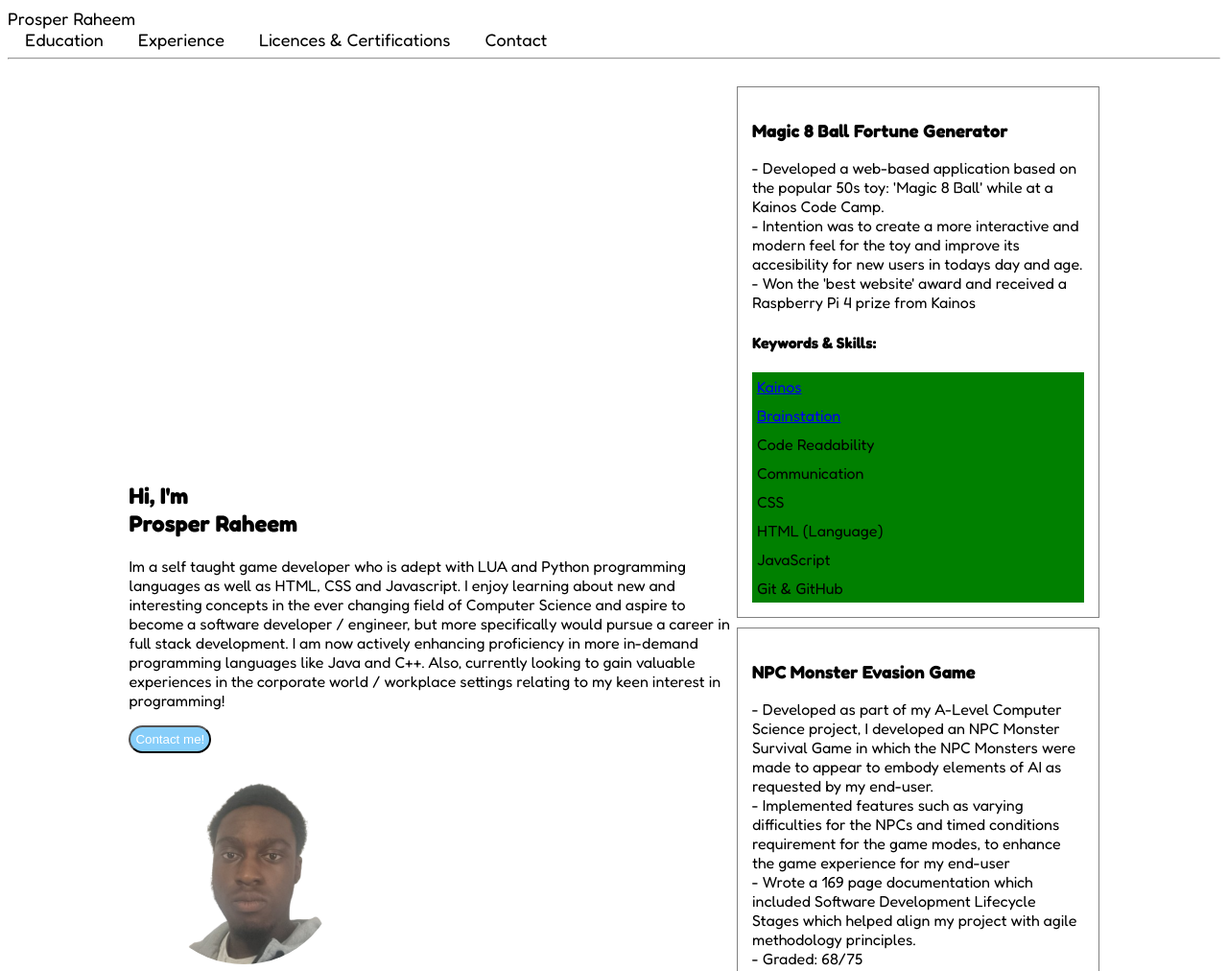
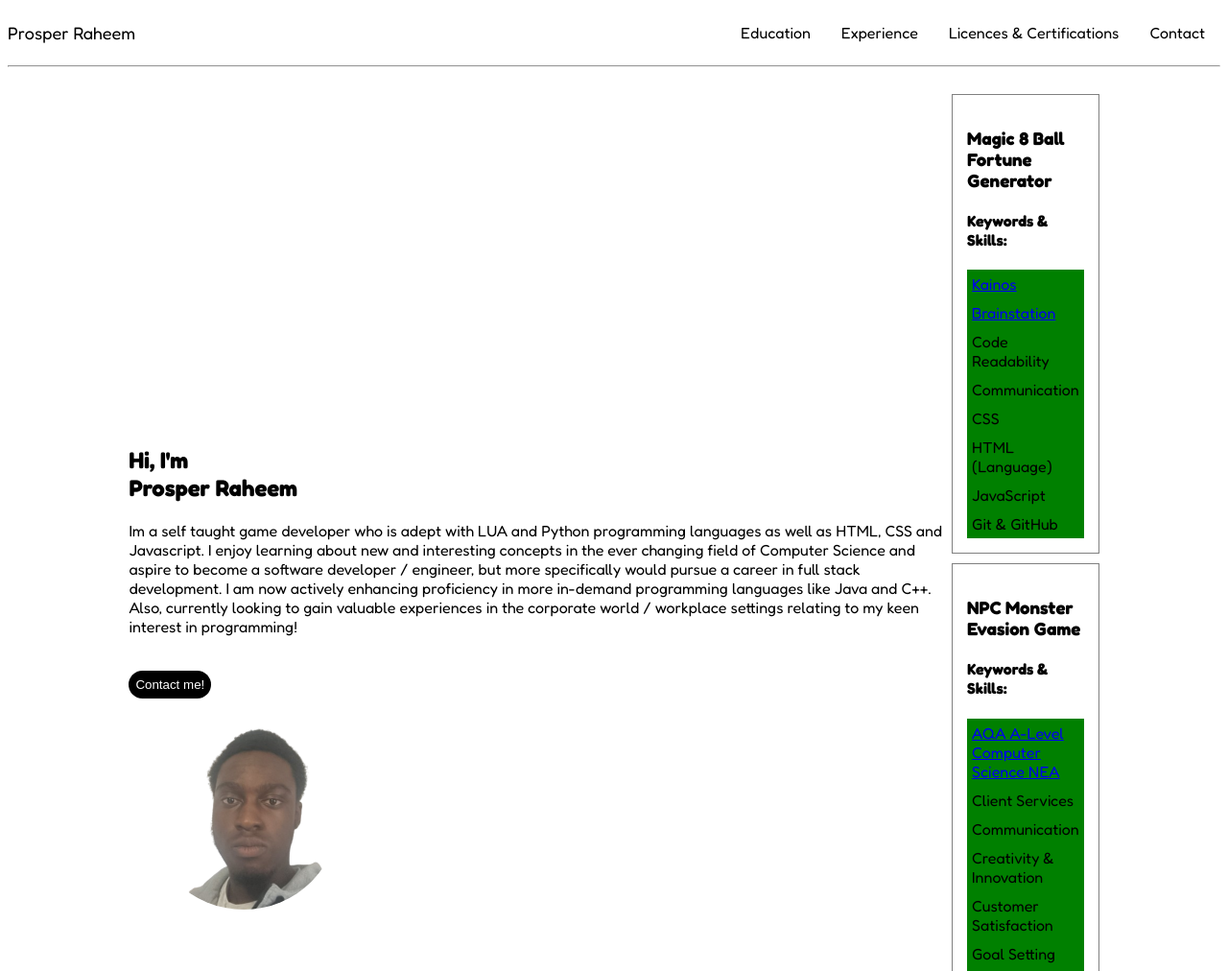
Before and after one commit to raheep06/my-profile, a plain HTML site: page index.html in a window 1280 px wide. Shown: the top 1012 px of the page at 96% size. Drawn offline with Linux system fonts and the light colour scheme.

Commit message:
SECOND prototype

```diff
--- a/index.html
+++ b/index.html
@@ -18,7 +18,8 @@
     <div class="sticky-bar">
         <nav class="title-bar">
             <div class="title">
-                Prosper Raheem
+                Prosper Raheem </div>
+                <menu>
                     <div class="top-menu">
                         <div class="top-menu-item">
                             Education
@@ -33,11 +34,10 @@
                             Contact
                         </div>
                     </div>
-            </div>
+                </menu>
         </nav>
 
         <hr>
-
     </div>
     <main>
         <div class="intro">
@@ -67,10 +67,7 @@
         <div class="cards">
             <div class="card">
                 <h3>Magic 8 Ball Fortune Generator</h3>
-                <p> - Developed a web-based application based on the popular 50s toy: 'Magic 8 Ball' while at a Kainos Code Camp. <br>
-                    - Intention was to create a more interactive and modern feel for the toy and improve its accesibility for new users
-                    in todays day and age. <br>
-                    - Won the 'best website' award and received a Raspberry Pi 4 prize from Kainos <br>
+                <p>
                 </p>
                 <h4>Keywords & Skills:</h4>
                 <div class="keywords-skills">
@@ -87,13 +84,7 @@
 
             <div class="card">
                 <h3>NPC Monster Evasion Game</h3>
-                <p> - Developed as part of my A-Level Computer Science project, I developed an NPC Monster Survival Game in
-                     which the NPC Monsters were made to appear to embody elements of AI as requested by my end-user. <br>
-                    - Implemented features such as varying difficulties for the NPCs and timed conditions requirement
-                     for the game modes, to enhance the game experience for my end-user <br>
-                    - Wrote a 169 page documentation which included Software Development Lifecycle Stages which helped align
-                    my project with agile methodology principles. <br>
-                    - Graded: 68/75
+                <p>
                 </p>
                 <h4>Keywords & Skills:</h4>
                 <div class="keywords-skills">
@@ -114,7 +105,4 @@
 </body>
 
 
-
-
-
 </html>
--- a/styling.css
+++ b/styling.css
@@ -1,5 +1,5 @@
 body {
-    font-family: 'Fredoka', 'Arial Narrow', Arial, sans-serif;
+    font-family: 'Fredoka', Haettenschweiler, 'Arial Narrow Bold', sans-serif
 }
 
 .title-bar {
@@ -34,7 +34,7 @@ body {
 
 main {
     padding-left: 10%;
-    padding-right: 10%;
+    padding-right: 10%
 }
 
 .intro {
@@ -78,10 +78,21 @@ em {
 }
 
 button {
-    background-color: lightskyblue;
+    background-color: black;
     color: white;
+    box-sizing: border-box;
+    border-style: dashed;
+    outline-color: lightskyblue;
+    padding-left: 50px;
+    padding-right: 50px;
     padding: 5px;
     border-radius: 15px;
+    margin-top: 20px;
+}
+
+button:hover {
+    background-color: lightskyblue;
+    cursor: pointer
 }
 
 .keywords-skills > div {
```
Lines whose indentation alone changed are shown as unchanged.
